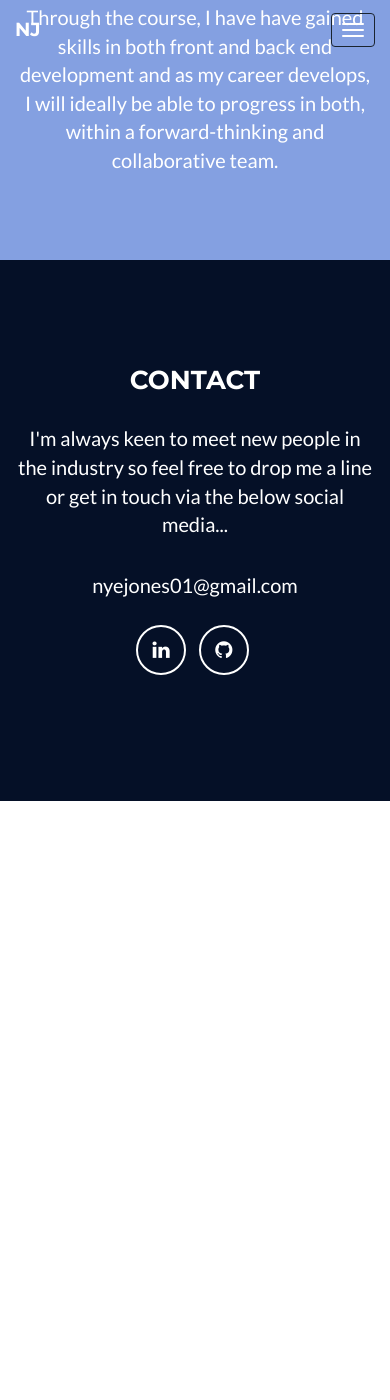
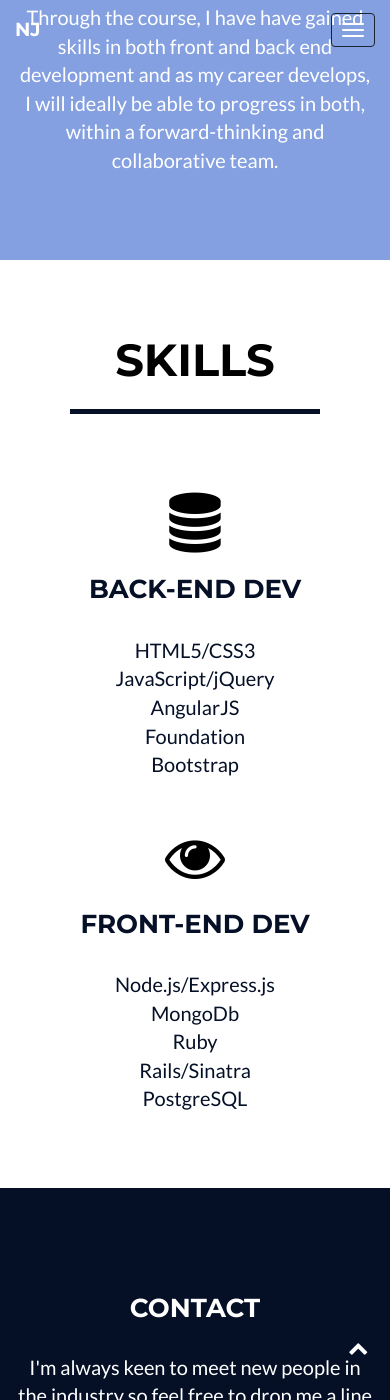
Before and after one commit to NJonesy/NJonesy.github.io, a Jekyll site: the page built from index.html, in a window 390 px wide and 1400 px high, scrolled down 2500 px. Built offline with Jekyll 4.4.1, drawn with Linux system fonts in a browser that asks for light colours; before the commit the page ends 3301 px from its top, so only the background shows below that.

Commit message:
skills section added

```diff
--- /dev/null
+++ b/_includes/services.html
@@ -0,0 +1,37 @@
+<section id="services">
+    <div class="container">
+        <div class="row">
+            <div class="col-lg-12 text-center">
+                <h2 class="section-heading">Skills</h2>
+                <hr class="star-primary">
+            </div>
+        </div>
+    </div>
+    <div class="container">
+        <div class="row">
+            <div class="col-lg-6 col-md-6 text-center">
+                <div class="service-box">
+                    <i class="fa fa-4x fa-database wow bounceIn text-primary" data-wow-delay=".1s"></i>
+                    <h3>Back-end Dev</h3></br>
+                    <p class="text-muted">HTML5/CSS3</p>
+                    <p class="text-muted">JavaScript/jQuery</p>
+                    <p class="text-muted">AngularJS</p>
+                    <p class="text-muted">Foundation</p>
+                    <p class="text-muted">Bootstrap</p>
+                </div>
+            </div>
+            <div class="col-lg-6 col-md-6 text-center">
+                <div class="service-box">
+                    <i class="fa fa-4x fa-eye wow bounceIn text-primary" data-wow-delay=".2s"></i>
+                    <h3>Front-end Dev</h3></br>
+                    <p class="text-muted">Node.js/Express.js</p>
+                    <p class="text-muted">MongoDb</p>
+                    <p class="text-muted">Ruby</p>
+                    <p class="text-muted">Rails/Sinatra</p>
+                    <p class="text-muted">PostgreSQL</p>
+                </div>
+            </div>
+
+        </div>
+    </div>
+</section>
--- a/_layouts/default.html
+++ b/_layouts/default.html
@@ -6,6 +6,7 @@
     {% include header.html %}
     {% include portfolio_grid.html %}
     {% include about.html %}
+    {% include services.html %}
 
     {% if site.contact == "static" %}
     {% include contact_static.html %}
--- a/style.css
+++ b/style.css
@@ -285,6 +285,33 @@ section.success img {
     }
 }
 
+.text-primary {
+    color: $theme-primary;
+}
+
+.service-box {
+    max-width: 400px;
+    margin: 50px auto 0;
+    @media (min-width: 992px) {
+        margin: 20px auto 0;
+    }
+    p {
+        margin-bottom: 0;
+    }
+}
+
+.service-box h3 {
+    color: #051027;
+}
+
+#services .star-primary {
+  color: #051027;
+}
+
+#services .text-muted {
+  color: #051027;
+}
+
 .btn-outline {
     margin-top: 15px;
     border: solid 2px #fff;
```
Also changed, not shown: css/font-awesome/css/font-awesome.css.
